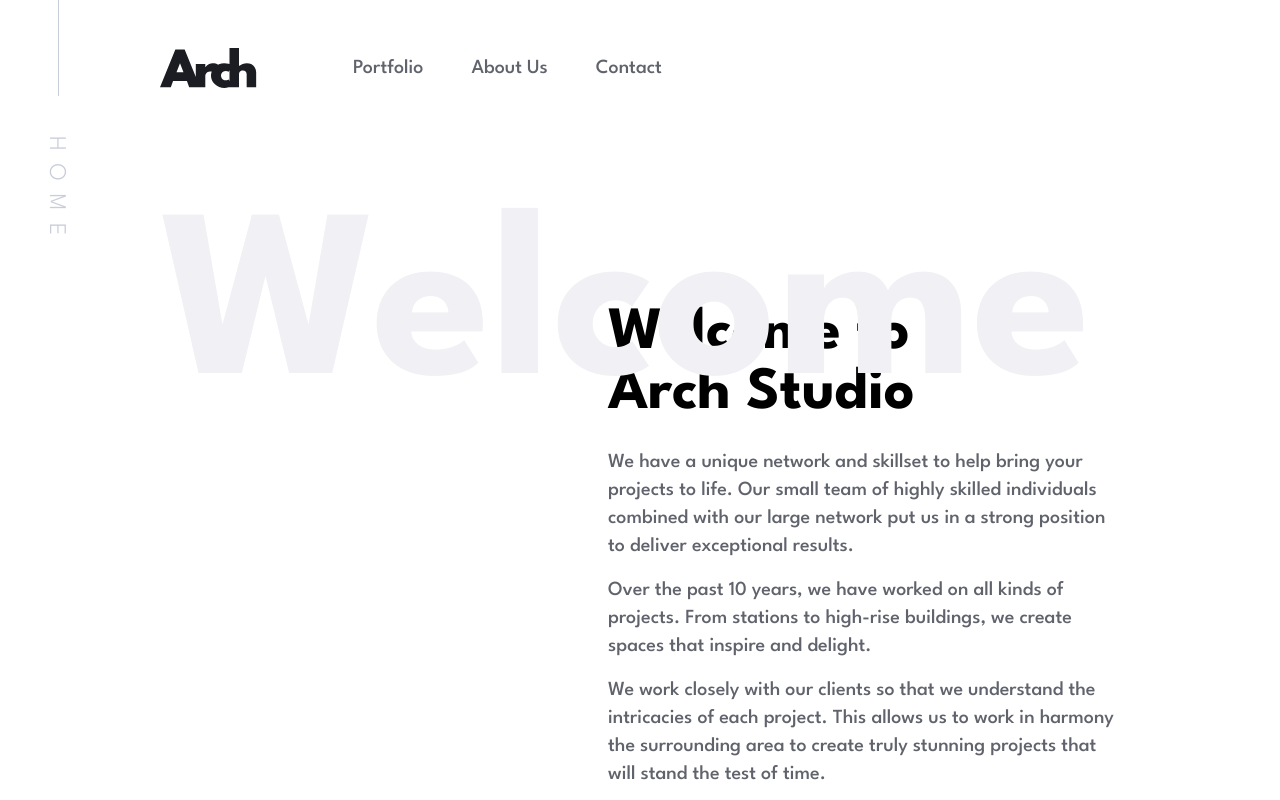
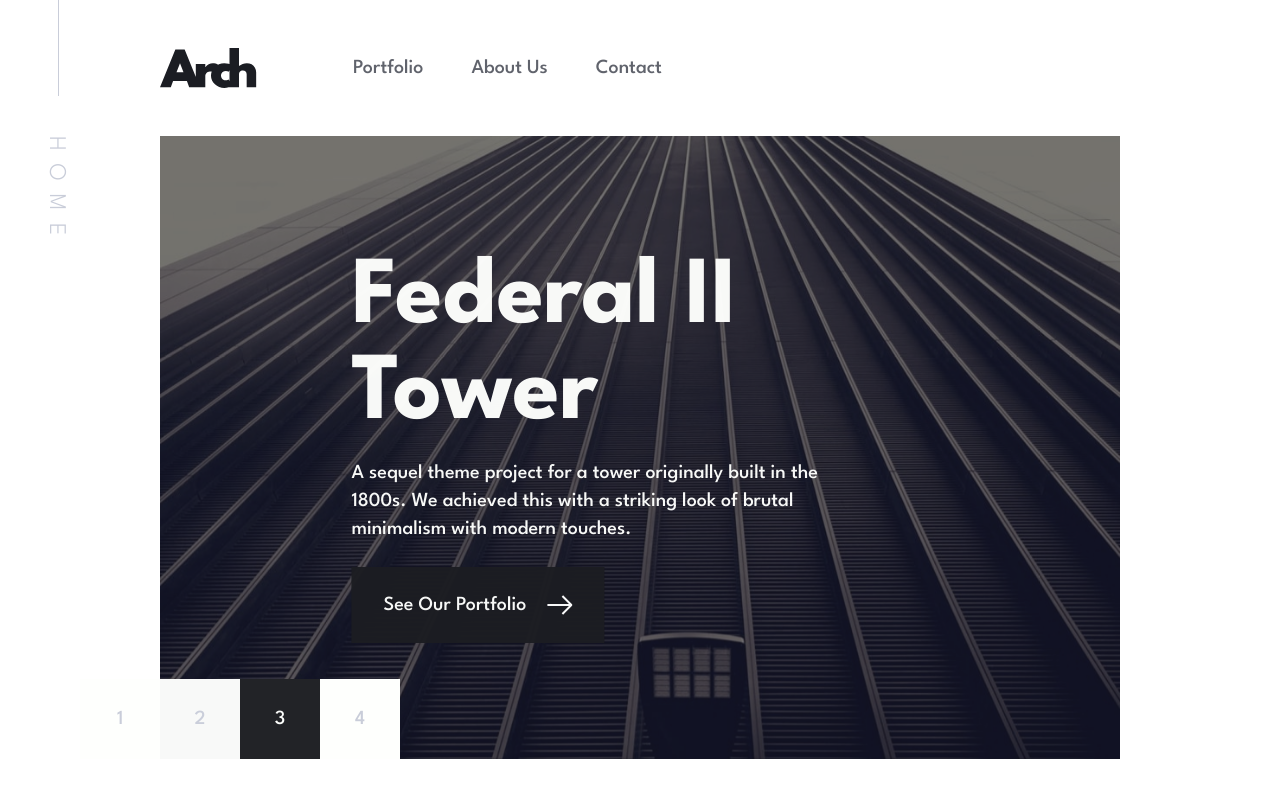
Before and after one commit to FilipeHibrael/arch-studio, a React (Vite) app: page / in a window 1280 px wide. Shown: the top 800 px of the page. Built offline with nearby package versions, Linux system fonts and the light colour scheme.

Commit message:
home slide

```diff
--- a/src/context/DataContext.tsx
+++ b/src/context/DataContext.tsx
@@ -7,7 +7,7 @@ export type IImage = {
   mobile: string;
 };
 
-type ISlide = {
+export type ISlide = {
   title: string;
   content: string;
   images: IImage;
--- a/src/pages/Home/Home.tsx
+++ b/src/pages/Home/Home.tsx
@@ -3,6 +3,7 @@ import { useData } from '../../context/DataContext';
 import HomeWelcome from './HomeWelcome';
 import HomeBanner from './HomeBanner';
 import HomeFeatured from './HomeFeatured';
+import HomeSlide from './HomeSlide';
 
 const Home = () => {
   const { data, loading, error } = useData();
@@ -10,6 +11,7 @@ const Home = () => {
   if (!data) return null;
   return (
     <section>
+      <HomeSlide data={data.slider}/>
       <HomeWelcome data={data.HomePageWelcome} />
       <HomeBanner data={data.HomePageBannerImgs} />
       <HomeFeatured data={data.portfolioData}/>
--- /dev/null
+++ b/src/pages/Home/HomeSlide.tsx
@@ -0,0 +1,52 @@
+import React from 'react';
+import { ISlide } from '../../context/DataContext';
+import HomeSlideItem from './HomeSlideItem';
+
+const HomeSlide = ({ data }: { data: ISlide[] }) => {
+  const [currentIndex, setCurrentIndex] = React.useState(0);
+
+  function changeCurrentIndex() {
+    setCurrentIndex((prevIndex) => (prevIndex + 1) % data.length);
+  }
+
+  function handleClick(index: number) {
+    setCurrentIndex(index);
+  }
+
+  React.useEffect(() => {
+    const timeoutId = setTimeout(() => changeCurrentIndex(), 3000);
+    return () => clearTimeout(timeoutId);
+  }, [currentIndex]);
+
+  return (
+    <div>
+      <div className='grid'>
+        {data.map((item, index) => (
+          <HomeSlideItem
+            key={index}
+            data={item}
+            isVisible={currentIndex === index}
+          />
+        ))}
+      </div>
+      <div className="-translate-y-20 -translate-x-20">
+        {data.map((_, index) => (
+          <button
+            key={index}
+            onClick={() => handleClick(index)}
+            className={
+              (index === currentIndex
+                ? 'bg-ColorDark text-ColorWhite'
+                : 'bg-ColorWhite text-ColorGrey hover:bg-ColorLightGrey') +
+              ' text-xl w-20 h-20 transition-colors duration-500'
+            }
+          >
+            {index + 1}
+          </button>
+        ))}
+      </div>
+    </div>
+  );
+};
+
+export default HomeSlide;
--- /dev/null
+++ b/src/pages/Home/HomeSlideItem.tsx
@@ -0,0 +1,49 @@
+import React from 'react';
+import { ISlide } from '../../context/DataContext';
+import Button from '../../components/Button';
+
+type IHomeSlideItem = {
+  data: ISlide;
+  isVisible: boolean;
+};
+
+const HomeSlideItem = ({ data, isVisible }: IHomeSlideItem) => {
+  return (
+    <div
+      style={{ gridArea: '1/1' }}
+      className={
+        (isVisible ? 'opacity-100' : 'opacity-0 pointer-events-none') +
+        ' bg-ColorDark relative'
+      }
+    >
+      <img
+        className={
+          (isVisible ? 'opacity-40' : 'opacity-20') +
+          ' object-cover object-bottom w-full max-h-[680px] transition-opacity duration-500'
+        }
+        src={data.images.desktop}
+        alt="Slide image"
+      />
+      <div className="flex items-center absolute w-full h-full left-0 top-0">
+        <div
+          className={
+            (isVisible
+              ? 'translate-x-0 opacity-100'
+              : '-translate-x-6 opacity-0') +
+            ' ml-48 transition-all duration-500'
+          }
+        >
+          <h2 className="font-bold text-8xl text-ColorWhite max-w-lg mb-4">
+            {data.title}
+          </h2>
+          <p className="text-xl text-ColorWhite max-w-lg mb-6">
+            {data.content}
+          </p>
+          <Button to="/portfolio">See Our Portfolio</Button>
+        </div>
+      </div>
+    </div>
+  );
+};
+
+export default HomeSlideItem;
```
